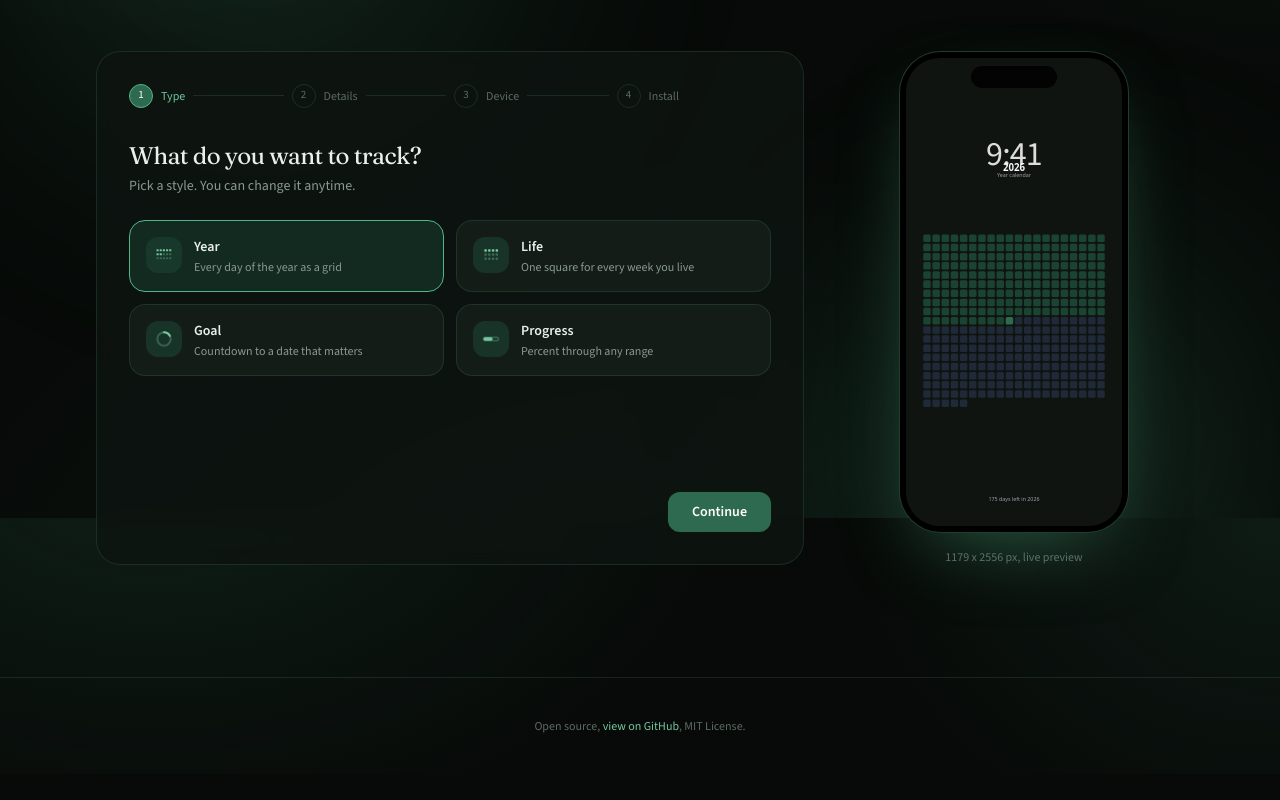
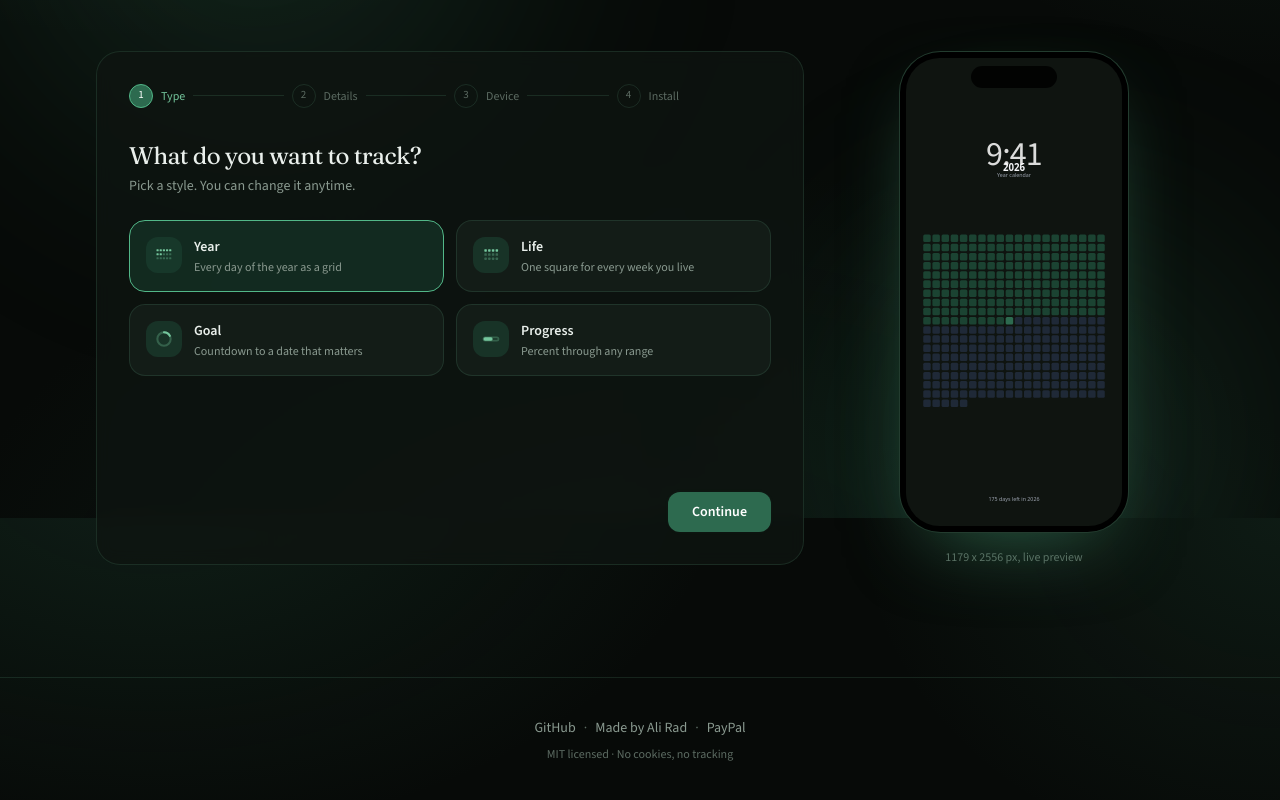
Before and after one commit to alirad1/dynamic-wallpapers, a Next.js app: page / in a window 1280 px wide. Shown: the part 282-1082 px from the top of the page. Before the commit the page ends 1056 px from the top, so only its background shows below. Built offline with nearby package versions, Linux system fonts and the light colour scheme.

Commit message:
Update footer with GitHub, Ali Rad, and PayPal links.

```diff
--- a/app/page.tsx
+++ b/app/page.tsx
@@ -4,18 +4,38 @@ export default function Home() {
   return (
     <main className="flex-1">
       <Wizard />
-      <footer className="border-t border-[var(--border)] px-5 py-10 text-center text-xs text-[var(--faint)] sm:px-8">
-        <p>
-          Open source,{" "}
+      <footer className="border-t border-[var(--border)] px-5 py-10 text-center sm:px-8">
+        <p className="text-sm text-[var(--muted)]">
           <a
             href="https://github.com/alirad1/dynamic-wallpapers"
-            className="text-[var(--forest-glow)] underline-offset-4 transition hover:underline"
+            className="underline-offset-4 transition hover:text-[var(--forest-glow)] hover:underline"
             target="_blank"
             rel="noopener noreferrer"
           >
-            view on GitHub
+            GitHub
           </a>
-          , MIT License.
+          <span className="mx-2 text-[var(--faint)]">·</span>
+          Made by{" "}
+          <a
+            href="https://alirad.dev"
+            className="underline-offset-4 transition hover:text-[var(--forest-glow)] hover:underline"
+            target="_blank"
+            rel="noopener noreferrer"
+          >
+            Ali Rad
+          </a>
+          <span className="mx-2 text-[var(--faint)]">·</span>
+          <a
+            href="https://www.paypal.com/paypalme/theradicalone"
+            className="underline-offset-4 transition hover:text-[var(--forest-glow)] hover:underline"
+            target="_blank"
+            rel="noopener noreferrer"
+          >
+            PayPal
+          </a>
+        </p>
+        <p className="mt-2 text-xs font-light text-[var(--faint)]">
+          MIT licensed · No cookies, no tracking
         </p>
       </footer>
     </main>
```
